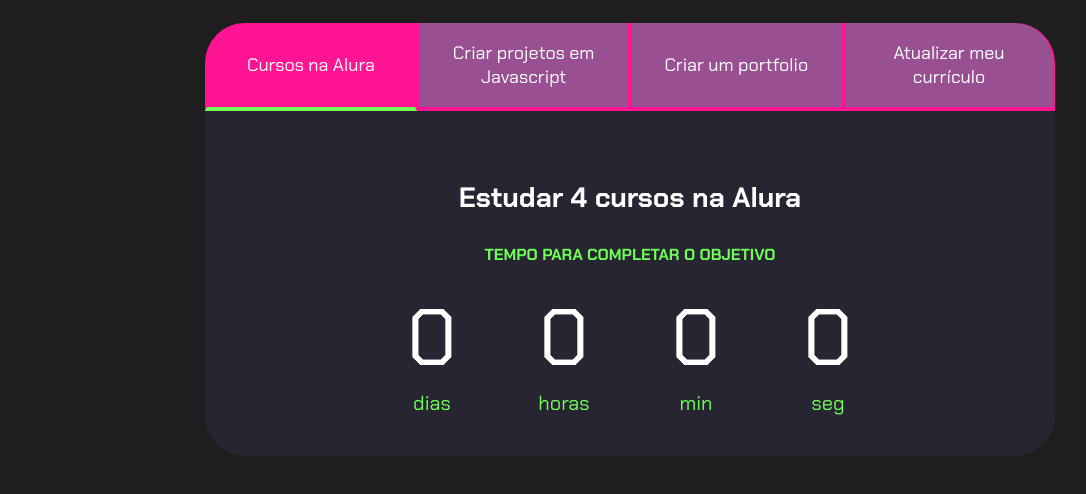
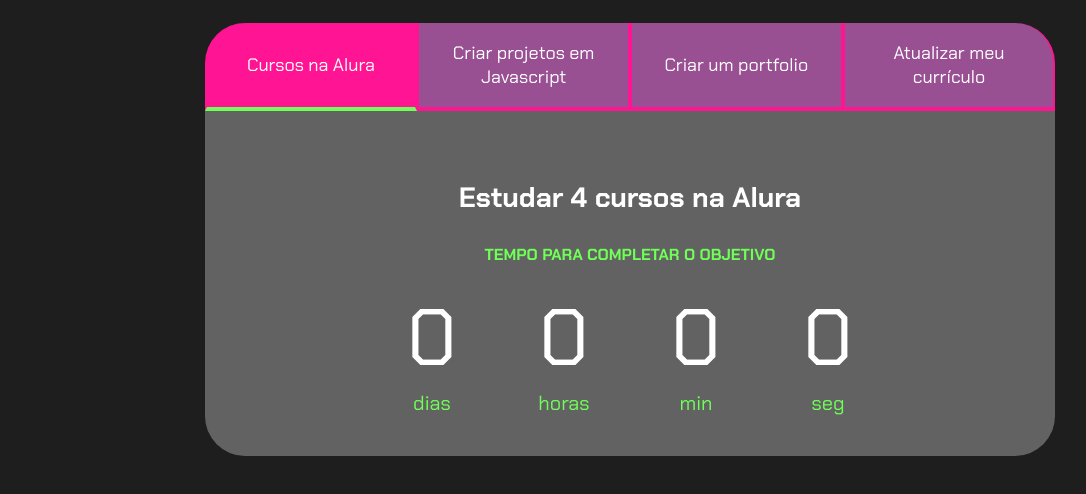
Before and after one commit to kaua09092007/kaua09092007, a plain HTML site: page index.html in a window 1280 px wide. Shown: the part 80-574 px from the top of the page, without its empty margins (10-1096 px from the left). Drawn offline with Linux system fonts and the light colour scheme.

Commit message:
rhertejhwbfk

```diff
--- a/style.css
+++ b/style.css
@@ -6,7 +6,7 @@
     --branco: #FFFFFF;
     --botao-ativo: #FF1493;
     --botao-inativo: rgba(219, 107, 209, 0.653);
-    --texto-fundo: rgba(58, 55, 94, 0.3);
+    --texto-fundo:rgba(255, 255, 255, 0.3);
 }
 
 body {
```
